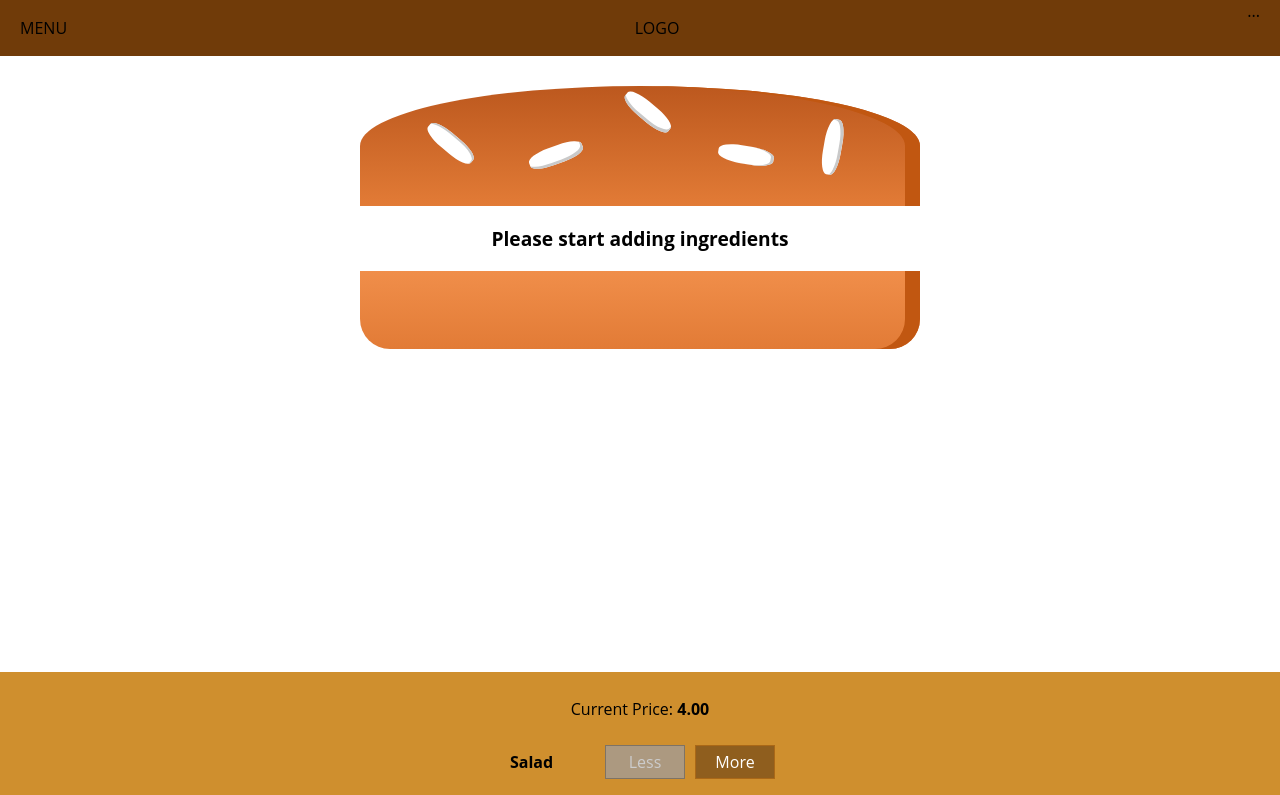
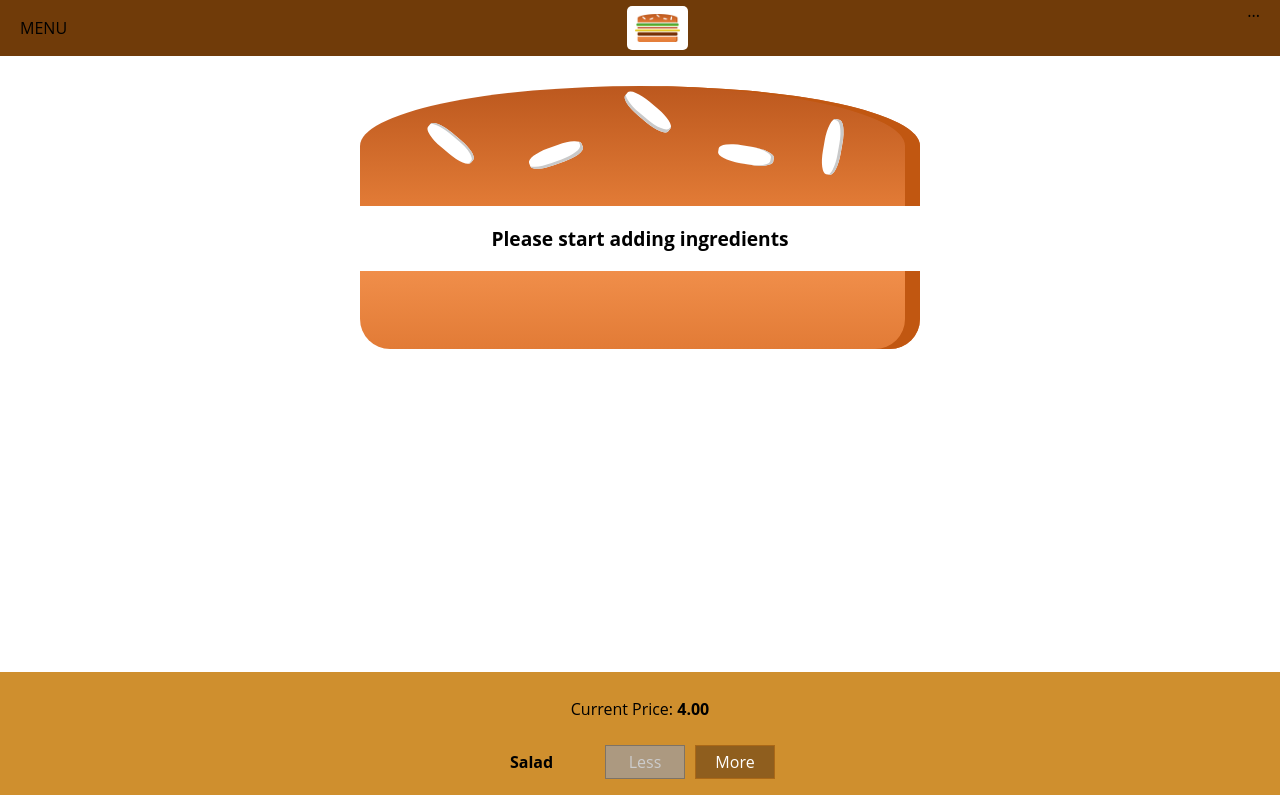
Before and after one commit to hyan506/burger-builder, a React (Create React App) app: page / in a window 1280 px wide. Shown: the top 795 px of the page. Built offline with nearby package versions, Linux system fonts and the light colour scheme.

Commit message:
Added Logo in the Toolbar

```diff
--- /dev/null
+++ b/src/components/Logo/Logo.js
@@ -0,0 +1,11 @@
+import React from 'react';
+import burgerLogo from '../../assets/image/burger-logo.png';
+import classes from './Logo.module.css';
+
+const logo =(props) =>(
+    <div className ={classes.Logo}>
+        <img src = {burgerLogo} alt = "MyBurger"/>
+    </div>
+)
+
+export default logo;
--- /dev/null
+++ b/src/components/Logo/Logo.module.css
@@ -0,0 +1,12 @@
+.Logo {
+    background-color: white;
+    padding: 8px;
+    height:80%;
+    box-sizing: border-box;
+    border-radius: 5px;
+
+}
+
+.Logo img{
+    height: 100%;
+}
--- a/src/components/Toolbar/Toolbar.js
+++ b/src/components/Toolbar/Toolbar.js
@@ -1,10 +1,10 @@
 import React from 'react';
 import classes from './Toolbar.module.css';
-
+import Logo from '../Logo/Logo';
 const toolbar = (props)=>(
     <header className ={classes.Toolbar}>
         <div>MENU</div>
-        <div>LOGO</div>
+        <Logo></Logo>
         <nav>
             ...
         </nav>
```
Also changed, not shown: src/assets/image/burger-logo.png (added).
